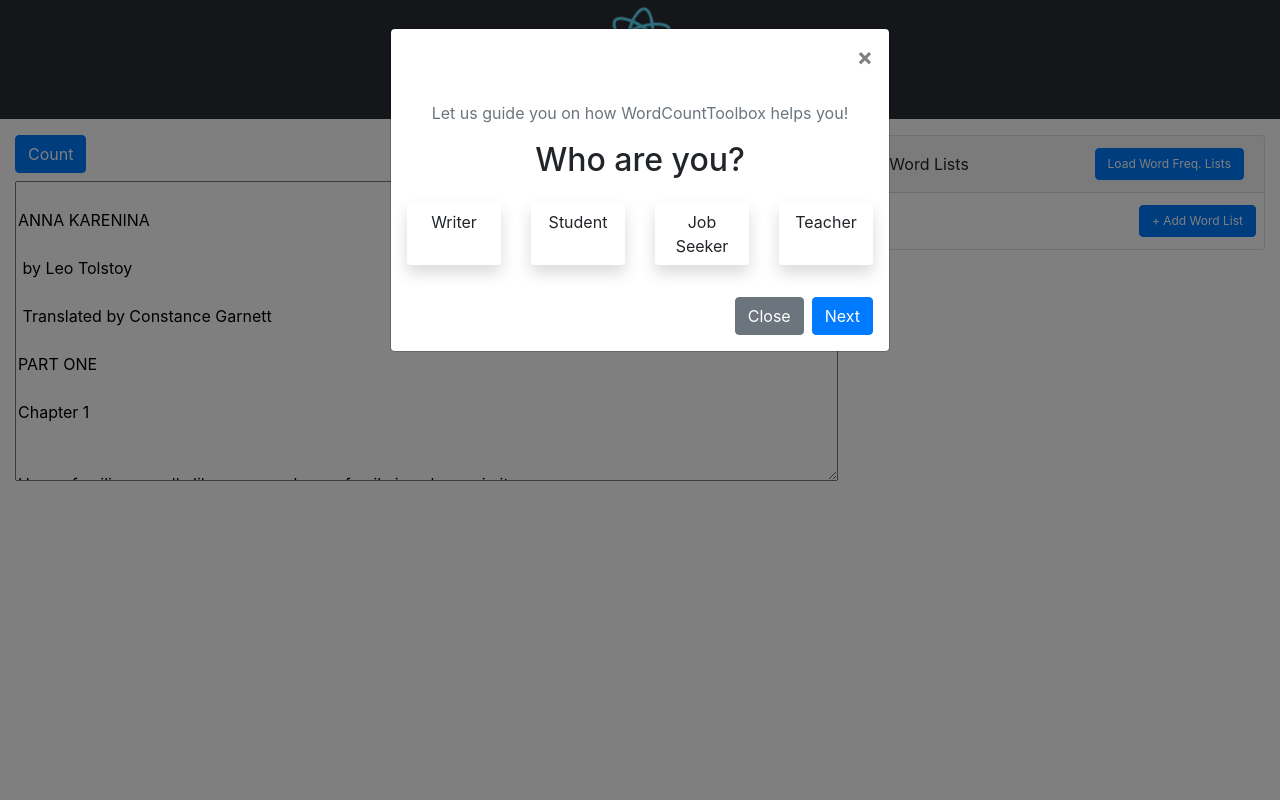
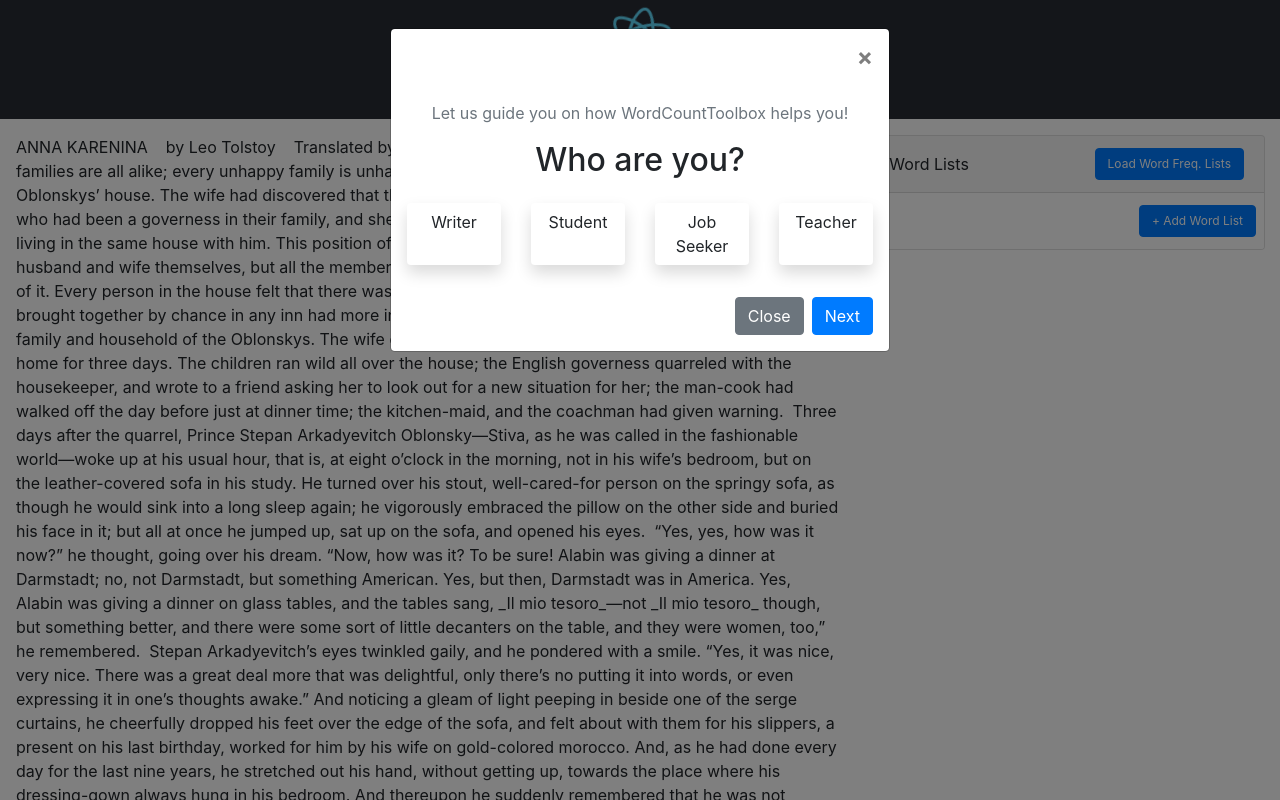
Before and after one commit to ehsabd/wordcounttoolbox, a React (Create React App) app: page /wordcounttoolbox/wizard in a window 1280 px wide. Shown: the top 800 px of the page. Built offline with nearby package versions, Linux system fonts and the light colour scheme.

Commit message:
draft-js editor initial

```diff
--- a/package.json
+++ b/package.json
@@ -9,6 +9,7 @@
     "@testing-library/user-event": "^12.6.0",
     "axios": "^0.21.1",
     "bootstrap": "^4.5.3",
+    "draft-js": "^0.11.7",
     "npm-check-updates": "^11.8.5",
     "randomcolor": "^0.6.2",
     "react": "^17.0.1",
--- a/src/App.js
+++ b/src/App.js
@@ -23,16 +23,30 @@ class App extends Component {
     super(props);
     console.log(this.state);
     this.wordListItemChanged = this.wordListItemChanged.bind(this);
-    this.textChanged = this.textChanged.bind(this);
+    this.contentChanged = this.contentChanged.bind(this);
     this.addWordList = this.addWordList.bind(this);
     this.loadWordFreqLists = this.loadWordFreqLists.bind(this);
     this.deleteWordList = this.deleteWordList.bind(this);
     this.saveProject = this.saveProject.bind(this);
+    this.createOrUpdateWordIndex = this.createOrUpdateWordIndex.bind(this);
+
 
   }
 
   componentDidMount(){
     this.loadProject();
+  }
+
+  createOrUpdateWordIndex(wordLists) {
+    let wordsIndex = {};
+    wordLists.forEach(({ label, words, color }) => {
+        if (words !== undefined){
+            words.split(',').forEach(word => {
+                wordsIndex[word.trim().toLowerCase()] = {label, color};
+            });
+        }
+    });
+    this.setState({ wordsIndex });
   }
 
   deleteWordList(e, index){
@@ -59,10 +73,9 @@ class App extends Component {
     })
   }
 
-  textChanged(e) {
-    const text = e.target.value;
-    console.log(text);
-    this.saveProject({text})
+  contentChanged(rawContent) {
+    console.log(rawContent);
+    this.saveProject({rawContent})
   }
 
   render() {
@@ -90,7 +103,7 @@ class App extends Component {
         <div className="container-fluid pt-3">
           <div className="row">
             <div className="col-sm-8">
-             <WordCounter textChanged={this.textChanged} text={this.state.project.text} wordLists={this.state.project.wordLists}></WordCounter>
+             <WordCounter contentChanged={this.contentChanged} text={this.state.project.text} wordLists={this.state.project.wordLists} wordsIndex={this.state.wordsIndex}></WordCounter>
             </div>
             <div className="col-sm-4">
               <WordListsContainer addWordList={this.addWordList} deleteWordList={this.deleteWordList} loadWordFreqLists={this.loadWordFreqLists} itemChanged={this.wordListItemChanged} wordLists={this.state.project.wordLists}></WordListsContainer>
@@ -137,7 +150,9 @@ class App extends Component {
     loader().then((project)=>{
       console.log(project);
       if (project != null) {
+        this.createOrUpdateWordIndex(project.wordLists);
         this.setState({project});
+
       }
     })
   }
@@ -145,6 +160,7 @@ class App extends Component {
   saveProject(projectMoified, saver = this.localStorageSaver ){
     let project = {...this.state.project};
     Object.assign(project, projectMoified);
+    this.createOrUpdateWordIndex(project.wordLists);
     this.setState({project});
     saver(project);
   }
--- a/src/WordCountResultText.js
+++ /dev/null
@@ -1,37 +0,0 @@
-import React, { Component } from 'react';
-export default class WordCountResultText extends Component{
-
-    constructor(props) {
-        super(props);
-        this.state = {};
-    }
-
-
-
-    render(){
-
-    let spans = [];
-    const {text, textWords} = this.props;
-    for (var i=0;i<textWords.length;i++){
-        const word = textWords[i];
-        if (i>0){//whitespaces!
-          spans.push({text:text.substring(textWords[i-1].index+textWords[i-1].length, word.index)})
-        }
-        spans.push({text: word.word, color:word.color});
-    }
-
-    return (
-        <div style={{height:this.props.height, overflowY:'scroll'}} className={this.state.isHovered?"border":""}>
-            <div className="result-text-wrap" onClick={this.props.switchedToEditor}
-            onMouseEnter={()=>{this.setState({isHovered:true})}}
-            onMouseLeave={()=>{this.setState({isHovered:false})}}>
-                {spans.map((item, index)=>{
-                    return (
-                        <span key={`span-${index}`} style={{backgroundColor:item.color}}>{item.text}</span>
-                    )
-                })}
-            </div>
-        </div>
-    )
- }
-}
--- a/src/WordCounter.js
+++ b/src/WordCounter.js
@@ -1,80 +1,103 @@
 import React, { Component } from 'react';
 import { WordCountResultTable } from './WordCountResultTable';
-import WordCountResultText from './WordCountResultText';
-import WordTool from './WordTool'
+import {Editor, EditorState, CompositeDecorator, ContentState, convertToRaw, convertFromRaw, convertFromHTML} from 'draft-js';
+import 'draft-js/dist/Draft.css';
+import {defaultText} from './DefaultText';
+
 class WordCounter extends Component {
 
     labels=[];
 
     constructor(props) {
         super(props);
-        this.processWords = this.processWords.bind(this);
+        this.WordSpan = this.WordSpan.bind(this);
+        this.getWordsIndexRecord = this.getWordsIndexRecord.bind(this);
+        this.wordStrategy = this.wordStrategy.bind(this);
+        const compositeDecorator = new CompositeDecorator([
+            {
+              strategy: this.wordStrategy,
+              component: this.WordSpan,
+            }
+        ]);
         this.state = {
-            editorHeight: '300px',
-            isEditor: true
+            editorHeight: '300px'
         };
+
+        if (this.props.rawContent !== undefined){
+            this.state.editorState = EditorState.createWithContent(convertFromRaw(this.props.rawContent),compositeDecorator)
+        }else{
+            this.state.editorState = EditorState.createWithContent(
+                ContentState.createFromBlockArray(
+                convertFromHTML(defaultText()))
+              ,compositeDecorator);
+        }
+
+        this.onEditorChange = (editorState) => {
+            const raw = convertToRaw(editorState.getCurrentContent());
+            this.props.contentChanged(raw);
+            this.setState({editorState});
+        }
     }
 
-    processWords() {
-        let wordsIndex = {};
+
+    wordStrategy(contentBlock, callback, contentState) {
         let wordListsCountData = { undefined: 0 };
-        this.props.wordLists.forEach(({ label, words, color }) => {
-            wordListsCountData[label] = 0;
-            if (words !== undefined){
-                words.split(',').forEach(word => {
-                    wordsIndex[word.trim()] = {label, color};
-                });
+        console.log('wordStrategy run')
+        var regex=/[\w]+/g;
+        const text = contentBlock.getText();
+        //console.log(text);
+        let matchArr;
+        while ((matchArr = regex.exec(text)) !== null) {
+          const word = matchArr[0];
+          const wordsIndexRecrod = this.getWordsIndexRecord(word);
+          if ( wordsIndexRecrod !== undefined){
+            const label = wordsIndexRecrod.label;
+            if (!(label in wordListsCountData)){
+                wordListsCountData[label]=0;
             }
-        });
-        const textWords = WordTool.getWords(this.props.text).map(
-            m => {
-                const word = m[0].toLowerCase();
-                const index = m.index;
-                const length = m[0].length;
-                let label = undefined;
-                let color = undefined;
-                if (wordsIndex[word] !== undefined){
-                    label = wordsIndex[word].label;
-                    color = wordsIndex[word].color;
-                }
-                return {word, index, length, label, color}
-            });
-        console.log(JSON.stringify(wordsIndex));
+            wordListsCountData[label]++;
+            const start = matchArr.index;
+            callback(start, start + matchArr[0].length);
+          }
+        }
+        const countData =  Object.entries(wordListsCountData);
+        this.setState({countData});
+    }
 
-        textWords.forEach(item => {
-            const key = wordsIndex[item.word]?.label;
-            wordListsCountData[key]++;
+    getWordsIndexRecord(word){
+        const {wordsIndex} = this.props;
+        if (wordsIndex!==undefined){
+           return wordsIndex[word.toLowerCase()];
+        }else{
+           return undefined;
+        }
+    }
 
-        })
+    WordSpan(props) {
 
-        const countData =  Object.entries(wordListsCountData);
-        const isEditor = false;
-        this.setState({ countData, textWords, isEditor });
-
-    }
+        const color = this.getWordsIndexRecord(props.decoratedText)?.color;
+        //console.log(color);
+        return (
+          <span
+            style={{background:color}}
+            data-offset-key={props.offsetKey}
+            >
+            {props.children}{props.hi}
+          </span>
+        );
+    };
 
     render() {
         return (
             <div>
-                <div className="text-left pb-2">
-                    <button onClick={this.processWords} className="btn btn-primary">Count</button>
-                </div>
                 {
-                    this.state.isEditor ? (
-                        <textarea style={{ height: this.state.editorHeight }} className="w-100" rows="10" onChange={this.props.textChanged} value={this.props.text}></textarea>
-                    )
-                        :
-                        (
-                            <WordCountResultText switchedToEditor={()=>{this.setState({isEditor:true});}} textWords={this.state.textWords} labels={this.props.wordLists.map(({label, words})=>label)} text={this.props.text} height={this.state.editorHeight}></WordCountResultText>
-                        )
+                    <Editor editorState={this.state.editorState} onChange={this.onEditorChange} />
                 }
 
                 {
                     this.state.countData &&
                     <WordCountResultTable countData={this.state.countData}></WordCountResultTable>
                 }
-
-
             </div>
 
         )
```
Also changed, not shown: 1 other file (tests, documents, lock files or other folders).
